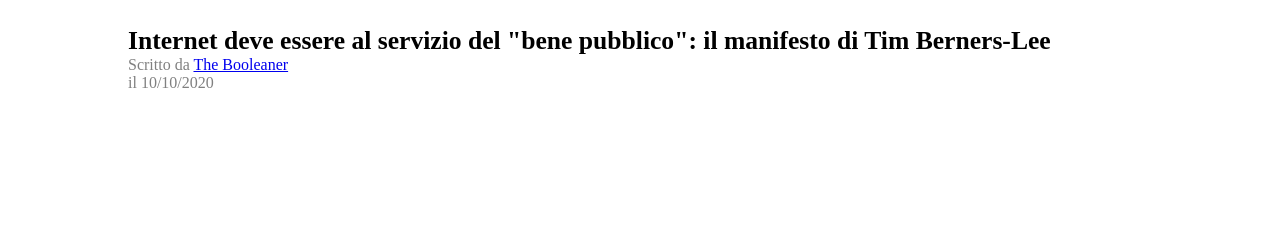
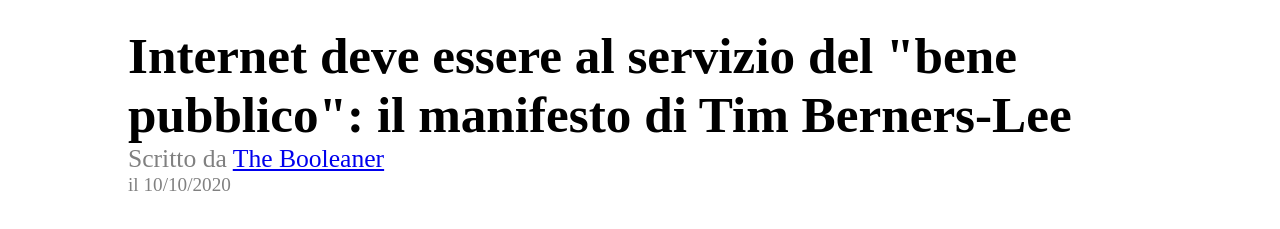
Before and after one commit to casalaspro/html-css-booleaner, a plain HTML site: page index.html in a window 1280 px wide. Shown: the part 133-362 px from the top of the page. Drawn offline with Linux system fonts and the light colour scheme.

Commit message:
ADD - font-size for #author and #date

```diff
--- a/style.css
+++ b/style.css
@@ -21,10 +21,18 @@
 }
 
 .article-title > h1{
-  font-size: 2vw;
+  font-size: 4vw;
   margin-top: 2vw;
 }
 
 .grey{
 color: #808080;
 }
+
+#author{
+  font-size: 2vw;
+}
+
+#date{
+  font-size: 1.5vw;
+}
```
